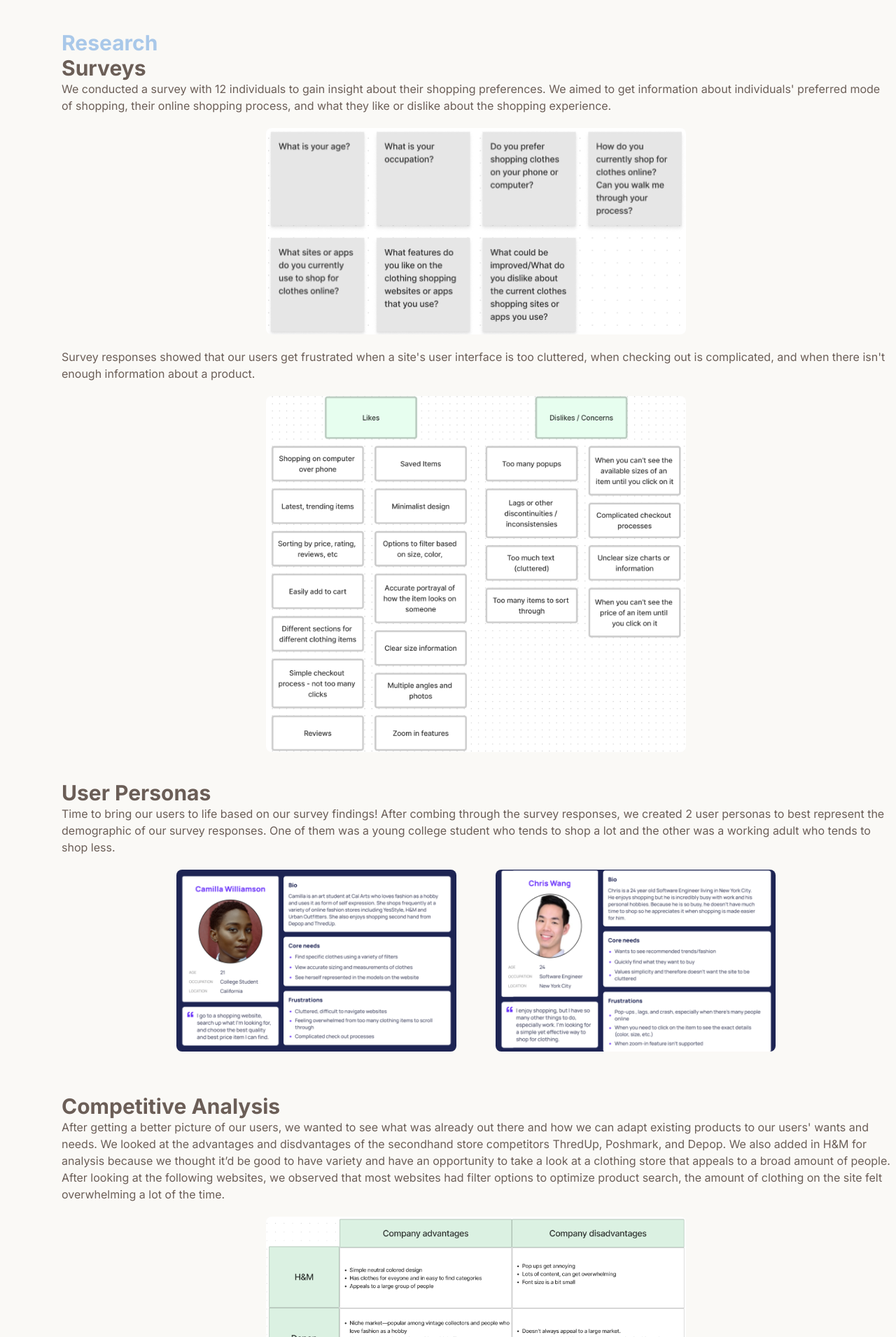
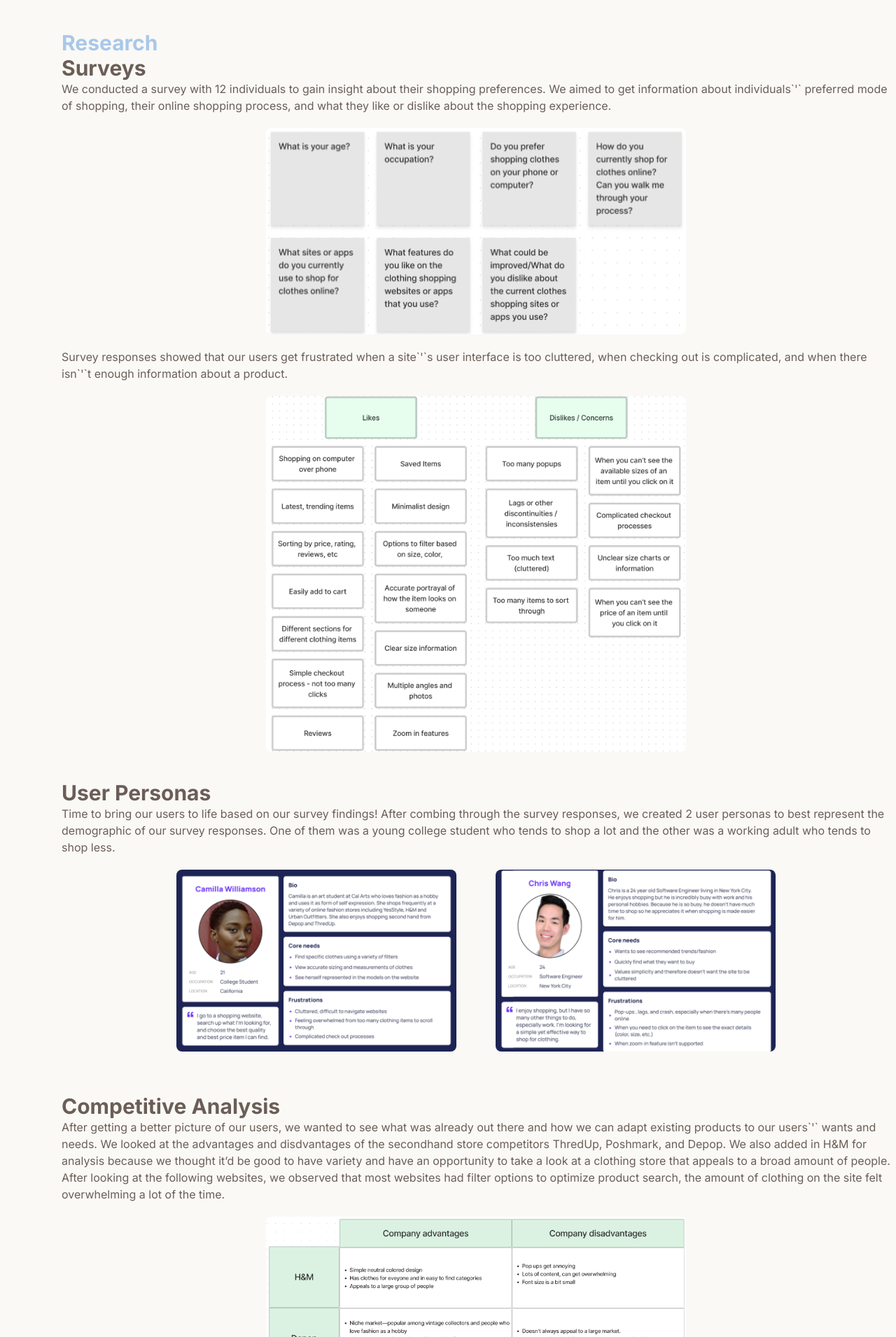
Before and after one commit to shreyasun/shreyasun.github.io, a Next.js app: page /projects/Bloom-UX in a window 1280 px wide. Shown: the part 1269-3180 px from the top of the page at 70% size. Built offline with nearby package versions, Linux system fonts and the light colour scheme.

Commit message:
fixing apos errors

```diff
--- a/app/projects/Bloom-UX/page.tsx
+++ b/app/projects/Bloom-UX/page.tsx
@@ -72,7 +72,7 @@ export default function BloomUX() {
       <div className="w-full m-10">
         <h1 className="text-2xl sm:text-3xl font-bold text-blue">Research</h1>
         <h1 className="text-2xl sm:text-3xl font-bold">Surveys</h1>
-        <p>We conducted a survey with 12 individuals to gain insight about their shopping preferences. We aimed to get information about individuals' preferred mode of shopping, their online shopping process, and what they like or dislike about the shopping experience.</p>
+        <p>We conducted a survey with 12 individuals to gain insight about their shopping preferences. We aimed to get information about individuals`&apos;` preferred mode of shopping, their online shopping process, and what they like or dislike about the shopping experience.</p>
         <Image
           src={SurveyQs}
           alt="Survey"
@@ -81,7 +81,7 @@ export default function BloomUX() {
           className="rounded-lg object-cover w-400 sm:w-300 h-auto mx-auto m-5"
           priority
         />
-        <p>Survey responses showed that our users get frustrated when a site's user interface is too cluttered, when checking out is complicated, and when there isn't enough information about a product.</p>
+        <p>Survey responses showed that our users get frustrated when a site`&apos;`s user interface is too cluttered, when checking out is complicated, and when there isn`&apos;`t enough information about a product.</p>
         <Image
           src={LikesDislikes}
           alt="Survey"
@@ -115,7 +115,7 @@ export default function BloomUX() {
       </div>
       <div className="w-full m-10">
         <h1 className="text-2xl sm:text-3xl font-bold">Competitive Analysis</h1>
-        <p>After getting a better picture of our users, we wanted to see what was already out there and how we can adapt existing products to our users' wants and needs. We looked at the advantages and disdvantages of the secondhand store competitors ThredUp, Poshmark, and Depop. We also added in H&M for analysis because we thought it’d be good to have variety and have an opportunity to take a look at a clothing store that appeals to a broad amount of people. After looking at the following websites, we observed that most websites had filter options to optimize product search, the amount of clothing on the site felt overwhelming a lot of the time.</p>
+        <p>After getting a better picture of our users, we wanted to see what was already out there and how we can adapt existing products to our users`&apos;` wants and needs. We looked at the advantages and disdvantages of the secondhand store competitors ThredUp, Poshmark, and Depop. We also added in H&M for analysis because we thought it’d be good to have variety and have an opportunity to take a look at a clothing store that appeals to a broad amount of people. After looking at the following websites, we observed that most websites had filter options to optimize product search, the amount of clothing on the site felt overwhelming a lot of the time.</p>
         <Image
             src={comp_analysis}
             alt="Competitive Analysis"
@@ -192,7 +192,7 @@ export default function BloomUX() {
       </div>
       <div className="w-full m-10">
         <h1 className="text-2xl sm:text-3xl font-bold text-blue">High Fidelity Iterations and Final Design</h1>
-        <p>We continued to develop our final designs by continually iterating upon our low-fidelity designs. We collaboratively brainstormed additional features, decided on a color scheme, and compared and refined each others' designs.</p>
+        <p>We continued to develop our final designs by continually iterating upon our low-fidelity designs. We collaboratively brainstormed additional features, decided on a color scheme, and compared and refined each others`&apos;` designs.</p>
       </div>
       <div className="w-full m-10">
         <h1 className="text-2xl sm:text-3xl font-bold">Round 1 Iterations</h1>
--- a/components/Intro.tsx
+++ b/components/Intro.tsx
@@ -46,6 +46,12 @@ export default function Intro() {
         <span className="font-bold">Hello, I&apos;m Shreya. 👩🏽‍💻</span> <br/>I&apos;m a{" "}
         Software Engineer passionate about crafting innovative solutions that drive social good.
       </motion.p>
+      <motion.p className="mb-4 mt-4 px-4 text-1l font-medium !leading-[1.5] sm:text-xl"
+        initial={{opacity: 0, y: 100}}
+        animate={{opacity: 1, y: 0}}
+      >
+        I bring a versatile blend of design, development, and product management skills to build impactful, user-centered technology.
+      </motion.p>
 
       <br />
 
```
